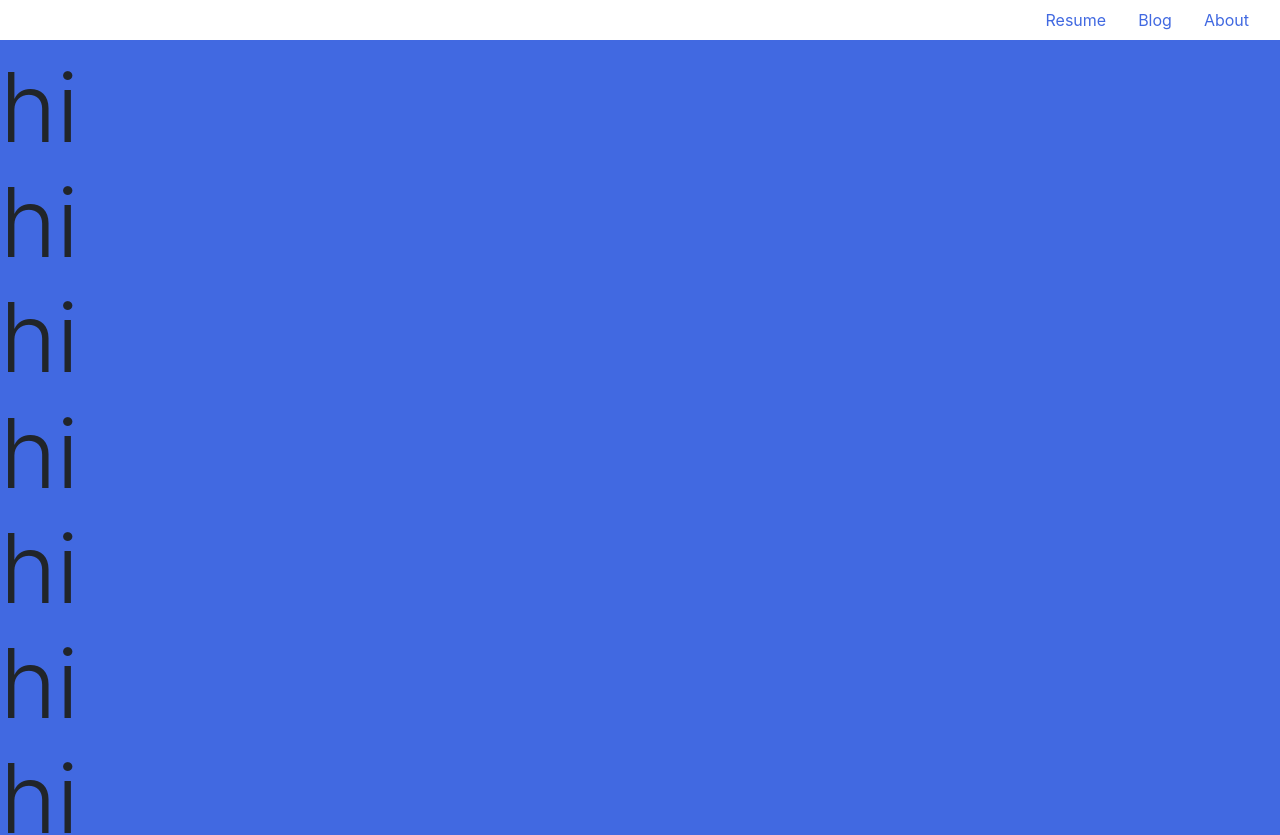
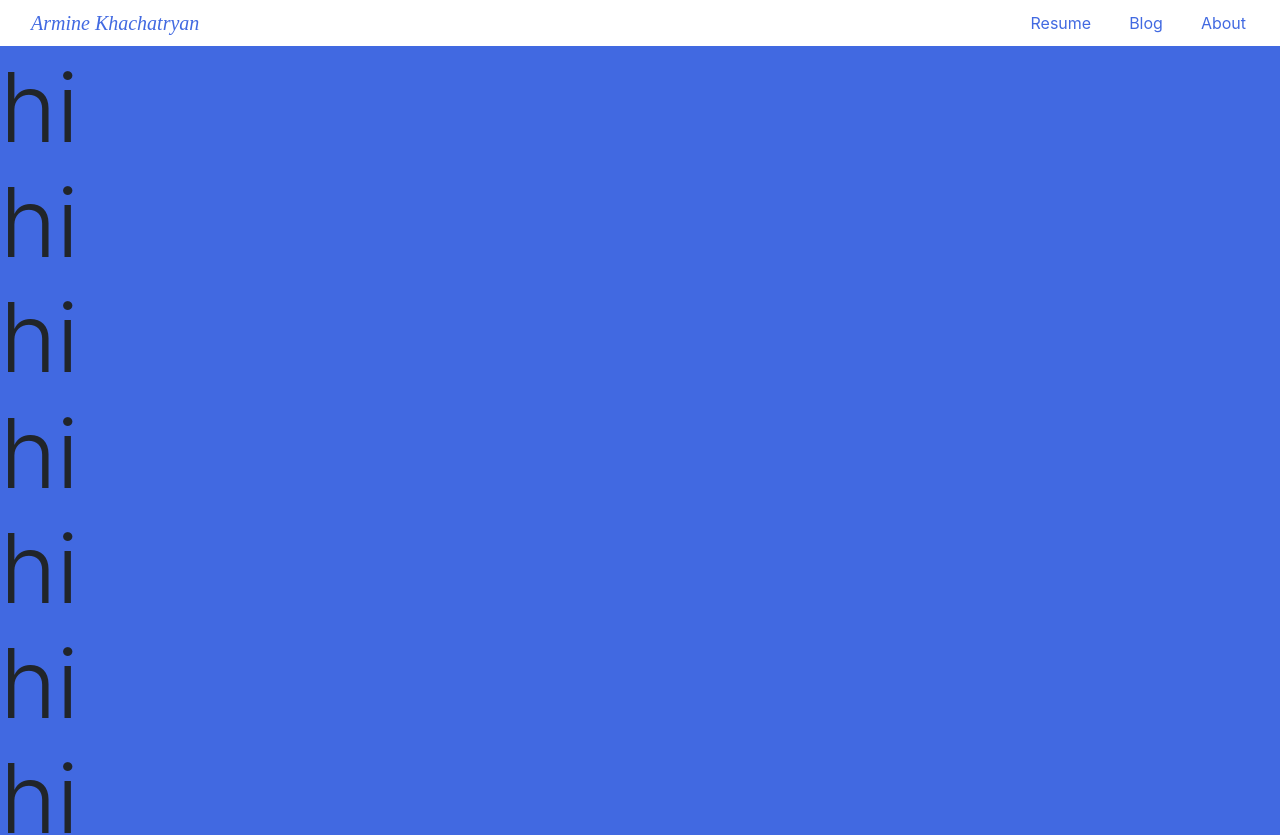
Before and after one commit to arminekhachatryan94/resume, an Angular app: page / in a window 1280 px wide. Shown: the top 835 px of the page. Built offline with nearby package versions, Linux system fonts and the light colour scheme.

Commit message:
add name to nav bar

```diff
--- a/src/app/components/nav/nav.component.css
+++ b/src/app/components/nav/nav.component.css
@@ -1,3 +1,9 @@
+#armine {
+    font-family: cursive;
+    font-size: 20px;
+    font-style: oblique;
+}
+
 .bg-white {
     background-color: white;
 }
@@ -9,3 +15,7 @@
 .float-right {
     float: right;
 }
+
+.padding {
+    padding: 3px;
+}
--- a/src/app/components/nav/nav.component.html
+++ b/src/app/components/nav/nav.component.html
@@ -1,12 +1,17 @@
   <nav class="container-fluid fixed-top bg-white">
+    <ul class="nav text-royalblue navbar-custom float-left">
+      <li id="armine" class="nav-item">
+        <a class="nav-link" (mouseover)="onMouseOver('armine')" on-mouseleave="onMouseLeave('armine')">Armine Khachatryan</a>
+      </li>
+    </ul>
     <ul class="nav text-royalblue navbar-custom float-right">
-      <li id="resume" class="nav-item">
+      <li id="resume" class="nav-item padding">
         <a class="nav-link" (mouseover)="onMouseOver('resume')" on-mouseleave="onMouseLeave('resume')">Resume</a>
       </li>
-      <li id="blog" class="nav-item">
+      <li id="blog" class="nav-item padding">
         <a class="nav-link" (mouseover)="onMouseOver('blog')" on-mouseleave="onMouseLeave('blog')">Blog</a>
       </li>
-      <li id="about" class="nav-item">
+      <li id="about" class="nav-item padding">
         <a class="nav-link" (mouseover)="onMouseOver('about')" on-mouseleave="onMouseLeave('about')">About</a>
       </li>
     </ul>
```
